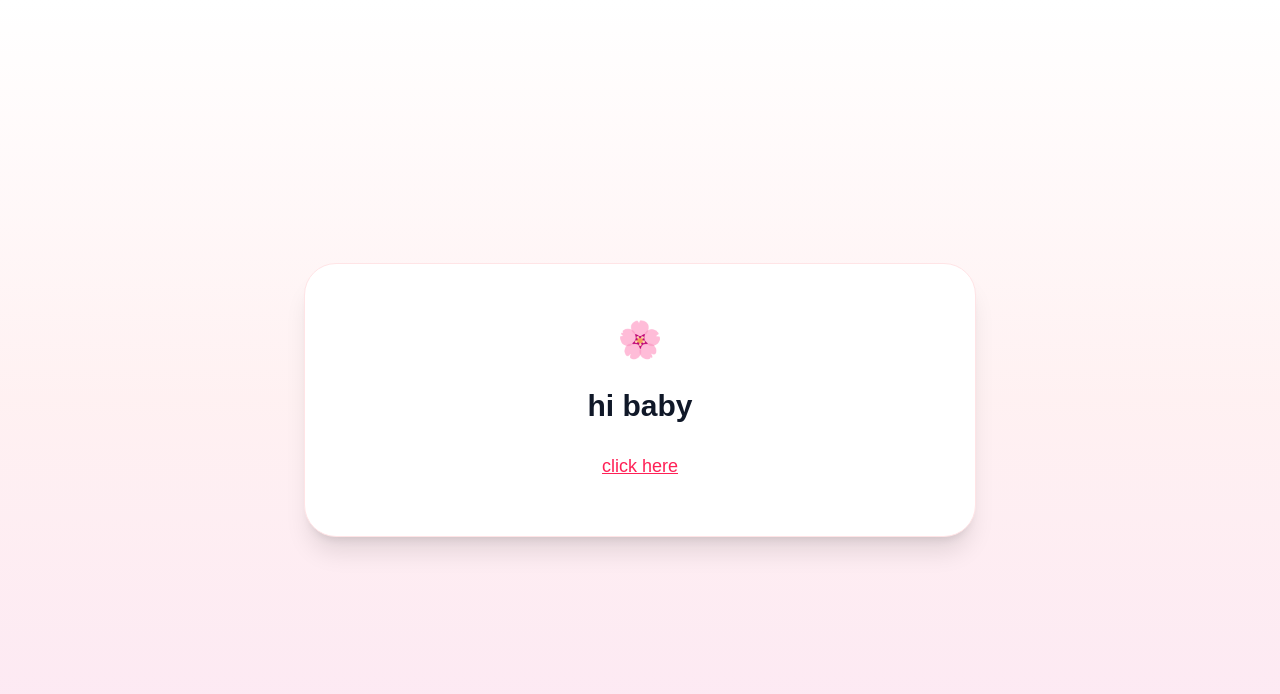
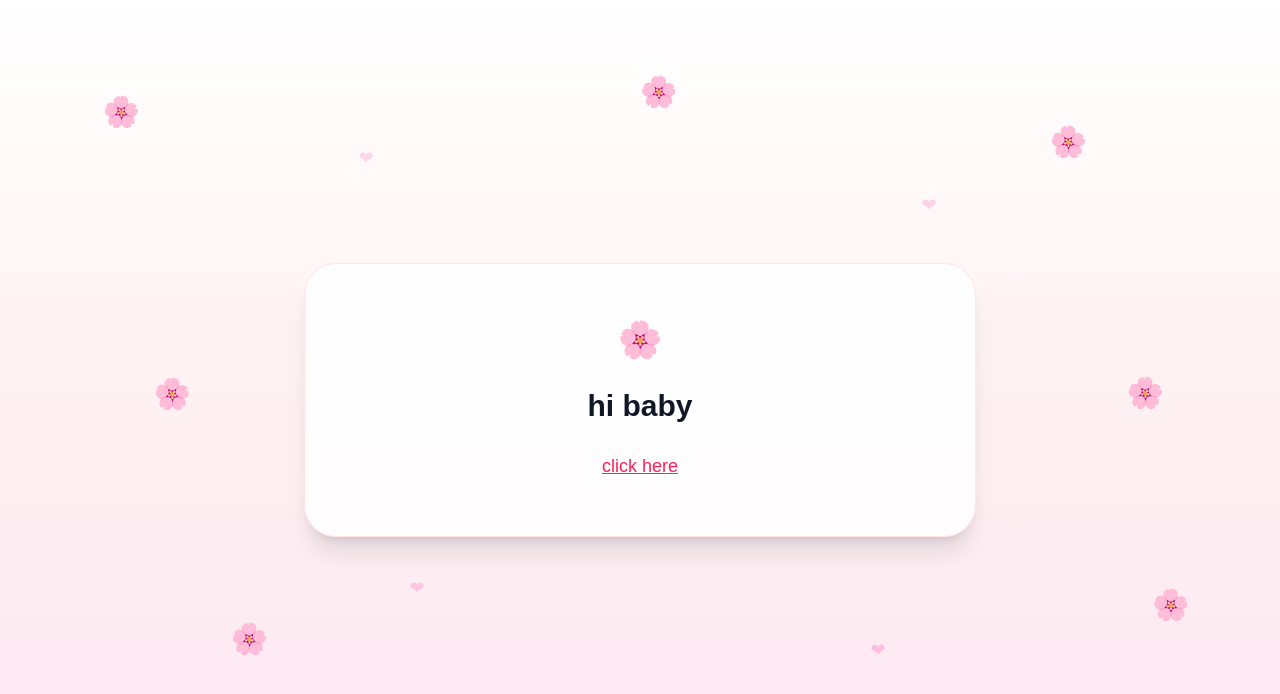
Before and after one commit to exlmao1234/date-site, a Next.js app: page / in a window 1280 px wide. Shown: the top 694 px of the page. Built offline with nearby package versions, Linux system fonts and the light colour scheme.

Commit message:
Update page.tsx

```diff
--- a/app/page.tsx
+++ b/app/page.tsx
@@ -3,152 +3,188 @@
 import React from "react";
 import { motion } from "framer-motion";
 
+function FloatingDecor() {
+  const flowers = [
+    { left: "8%", top: "12%" },
+    { left: "18%", top: "78%" },
+    { left: "82%", top: "16%" },
+    { left: "90%", top: "74%" },
+    { left: "50%", top: "10%" },
+    { left: "12%", top: "48%" },
+    { left: "88%", top: "48%" },
+  ];
+
+  const hearts = [
+    { left: "28%", top: "18%" },
+    { left: "72%", top: "24%" },
+    { left: "32%", top: "72%" },
+    { left: "68%", top: "80%" },
+  ];
+
+  return (
+    <div className="absolute inset-0 pointer-events-none overflow-hidden">
+      {flowers.map((item, i) => (
+        <motion.div
+          key={`flower-${i}`}
+          className="absolute text-3xl"
+          style={{ left: item.left, top: item.top }}
+          animate={{ y: [0, -10, 0] }}
+          transition={{ duration: 4, repeat: Infinity, delay: i * 0.2 }}
+        >
+          🌸
+        </motion.div>
+      ))}
+
+      {hearts.map((item, i) => (
+        <motion.div
+          key={`heart-${i}`}
+          className="absolute text-pink-300 text-lg"
+          style={{ left: item.left, top: item.top }}
+          animate={{ y: [0, -8, 0], opacity: [0.4, 0.9, 0.4] }}
+          transition={{ duration: 3.5, repeat: Infinity, delay: i * 0.3 }}
+        >
+          ❤
+        </motion.div>
+      ))}
+    </div>
+  );
+}
+
+function ConfettiBurst() {
+  const pieces = Array.from({ length: 18 }, (_, i) => ({
+    left: `${8 + i * 5}%`,
+    delay: i * 0.04,
+    emoji: i % 3 === 0 ? "💗" : i % 3 === 1 ? "✨" : "🌸",
+  }));
+
+  return (
+    <div className="absolute inset-0 pointer-events-none overflow-hidden">
+      {pieces.map((piece, i) => (
+        <motion.div
+          key={i}
+          className="absolute text-2xl"
+          style={{ left: piece.left, top: "0%" }}
+          initial={{ y: -20, opacity: 0 }}
+          animate={{ y: 260, opacity: [0, 1, 0], rotate: [0, 20, -20, 0] }}
+          transition={{ duration: 2.2, delay: piece.delay }}
+        >
+          {piece.emoji}
+        </motion.div>
+      ))}
+    </div>
+  );
+}
+
 export default function CuteDateInviteWebsite() {
+  const [loading, setLoading] = React.useState(true);
+  const [progress, setProgress] = React.useState(0);
+  const [step, setStep] = React.useState(0);
+  const [accepted, setAccepted] = React.useState(false);
+  const [noClicks, setNoClicks] = React.useState(0);
+  const [noPosition, setNoPosition] = React.useState({ x: 0, y: 0 });
 
-  const [loading,setLoading] = React.useState(true);
-  const [progress,setProgress] = React.useState(0);
+  React.useEffect(() => {
+    const interval = setInterval(() => {
+      setProgress((p) => {
+        const next = p + 2;
+        if (next >= 100) {
+          clearInterval(interval);
+          setTimeout(() => setLoading(false), 180);
+          return 100;
+        }
+        return next;
+      });
+    }, 40);
 
-  const [step,setStep] = React.useState(0);
-  const [accepted,setAccepted] = React.useState(false);
+    return () => clearInterval(interval);
+  }, []);
 
-  const [noClicks,setNoClicks] = React.useState(0);
-  const [noPosition,setNoPosition] = React.useState({x:0,y:0});
+  const nextStep = () => setStep((s) => s + 1);
 
-  React.useEffect(()=>{
+  const handleNo = () => {
+    setNoClicks((n) => Math.min(n + 1, 6));
+    setNoPosition({
+      x: Math.random() * 220 - 110,
+      y: Math.random() * 100 - 50,
+    });
+  };
 
-    const interval=setInterval(()=>{
+  const yesScale = 1 + noClicks * 0.08;
+  const noScale = Math.max(1 - noClicks * 0.12, 0.45);
 
-      setProgress(p=>{
-        const next=p+2
-        if(next>=100){
-          clearInterval(interval)
-          setTimeout(()=>setLoading(false),200)
-          return 100
-        }
-        return next
-      })
-
-    },40)
-
-    return ()=>clearInterval(interval)
-
-  },[])
-
-  const nextStep=()=>setStep(s=>s+1)
-
-  const handleNo=()=>{
-
-    setNoClicks(n=>Math.min(n+1,6))
-
-    setNoPosition({
-      x:Math.random()*260-130,
-      y:Math.random()*120-60
-    })
-
-  }
-
-  const yesScale=1+noClicks*0.12
-  const noScale=Math.max(1-noClicks*0.15,0.45)
-
-  if(loading){
-
-    return(
-      <div className="min-h-screen flex items-center justify-center bg-pink-50">
-
-        <div className="text-center w-64">
-
+  if (loading) {
+    return (
+      <div className="min-h-screen bg-pink-50 flex items-center justify-center px-6">
+        <div className="text-center w-72">
           <div className="text-4xl mb-4">💗</div>
-
           <p className="text-xl font-semibold text-pink-600">
             for Mamiringui only...
           </p>
 
           <div className="w-full bg-pink-200 rounded-full h-3 mt-6 overflow-hidden">
-
             <div
-              className="bg-pink-500 h-3"
-              style={{width:`${progress}%`}}
+              className="bg-pink-500 h-3 transition-all duration-75"
+              style={{ width: `${progress}%` }}
             />
-
           </div>
 
-          <p className="text-sm mt-2 text-pink-500">
-            {Math.round(progress)}%
-          </p>
-
+          <p className="text-sm mt-2 text-pink-500">{Math.round(progress)}%</p>
         </div>
-
       </div>
-    )
+    );
   }
 
-  return(
-
-    <div className="min-h-screen bg-gradient-to-b from-white via-rose-50 to-pink-100 flex items-center justify-center px-6 py-10">
+  return (
+    <div className="min-h-screen bg-gradient-to-b from-white via-rose-50 to-pink-100 flex items-center justify-center px-6 py-10 relative overflow-hidden">
+      <FloatingDecor />
 
       <div className="relative w-full max-w-2xl">
-
-        <div className="rounded-[2rem] border border-rose-100 bg-white shadow-xl px-8 py-14 text-center">
-
+        <div className="rounded-[2rem] border border-rose-100 bg-white/90 shadow-xl px-8 py-14 text-center">
           {!accepted ? (
-
             <>
-              {step===0 &&(
-
+              {step === 0 && (
                 <div className="space-y-7">
-
                   <div className="text-4xl">🌸</div>
-
                   <h1 className="text-3xl font-semibold text-gray-900">
                     hi baby
                   </h1>
-
                   <button
                     onClick={nextStep}
                     className="text-lg underline text-rose-500"
                   >
                     click here
                   </button>
-
                 </div>
               )}
 
-              {step===1 &&(
-
+              {step === 1 && (
                 <div className="space-y-7">
-
                   <div className="text-4xl">💌</div>
-
                   <h1 className="text-3xl font-semibold text-gray-900">
                     i wanna ask you something
                   </h1>
-
                   <button
                     onClick={nextStep}
                     className="text-lg underline text-rose-500"
                   >
                     click here
                   </button>
-
                 </div>
               )}
 
-              {step>=2 &&(
-
+              {step >= 2 && (
                 <div className="space-y-8">
-
-                  <div className="text-4xl">♡</div>
+                  <div className="text-4xl text-gray-300">♡</div>
 
                   <h1 className="text-3xl font-semibold text-gray-900">
                     would you like to go on a date with me?
                   </h1>
 
-                  <div className="flex justify-center items-center gap-6 relative h-20">
-
+                  <div className="relative mx-auto mt-2 h-28 w-full max-w-md">
                     <motion.button
-                      onClick={()=>setAccepted(true)}
-                      style={{scale:yesScale}}
-                      className="bg-rose-400 text-white px-7 py-3 rounded-full shadow"
+                      onClick={() => setAccepted(true)}
+                      style={{ scale: yesScale }}
+                      className="absolute left-[calc(50%-110px)] top-1/2 -translate-y-1/2 bg-rose-400 text-white px-8 py-3 rounded-full shadow-md"
                     >
                       yes
                     </motion.button>
@@ -156,46 +192,39 @@ export default function CuteDateInviteWebsite() {
                     <motion.button
                       onClick={handleNo}
                       animate={{
-                        x:noPosition.x,
-                        y:noPosition.y,
-                        scale:noScale
+                        x: noPosition.x,
+                        y: noPosition.y,
+                        scale: noScale,
                       }}
-                      transition={{type:"spring",stiffness:260,damping:14}}
-                      className="bg-white border border-gray-300 px-7 py-3 rounded-full absolute"
+                      transition={{ type: "spring", stiffness: 260, damping: 14 }}
+                      className="absolute left-[calc(50%+25px)] top-1/2 -translate-y-1/2 bg-white border border-rose-300 text-gray-700 px-8 py-3 rounded-full shadow-sm"
                     >
                       no
                     </motion.button>
-
                   </div>
-
                 </div>
               )}
             </>
-
-          ):(
-
+          ) : (
             <div className="space-y-6 relative">
+              <ConfettiBurst />
 
               <div className="text-5xl">🌷💗✨</div>
 
               <h1 className="text-3xl font-semibold text-gray-900">
                 i want you to go out with me friday 7pm
-                <br/>
+                <br />
                 you and me and some sushi yuju
               </h1>
 
               <div className="flex justify-center mt-6">
-
                 <div className="bg-white border border-rose-200 p-3 rounded-xl shadow">
-
                   <img
                     src="/bears.jpg"
                     alt="cute bears"
                     className="w-40 rounded-lg"
                   />
-
                 </div>
-
               </div>
 
               <p className="text-rose-500 text-lg">
@@ -203,28 +232,19 @@ export default function CuteDateInviteWebsite() {
               </p>
 
               <div className="flex justify-start mt-6">
-
                 <div className="bg-white border border-rose-200 px-4 py-3 rounded-xl shadow text-left">
-
                   <p className="text-lg font-semibold text-gray-800">
                     💗 de: Papiringui
                   </p>
-
                   <p className="text-lg font-semibold text-gray-800">
                     💗 para: Mamiringui
                   </p>
-
                 </div>
-
               </div>
-
             </div>
           )}
-
         </div>
-
       </div>
-
     </div>
-  )
+  );
 }
```
